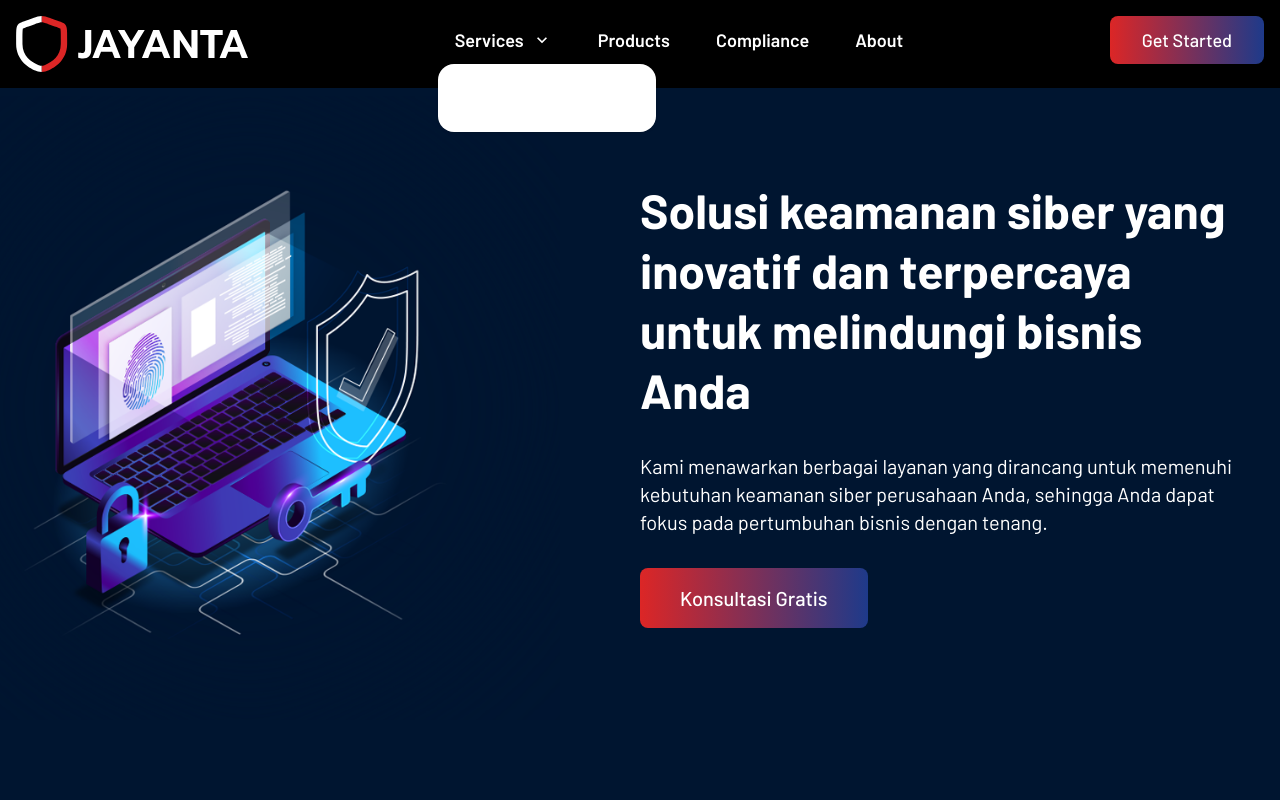
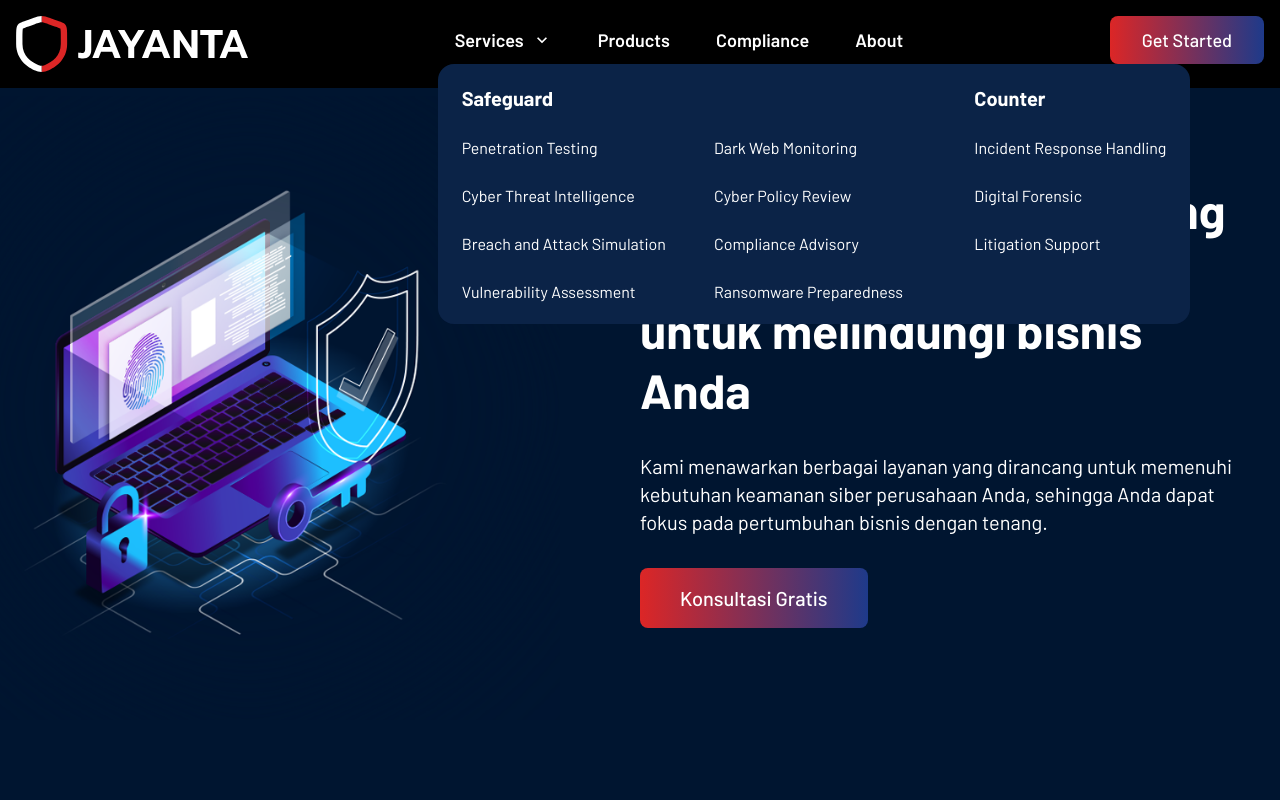
Before and after one commit to amazeworx/jayanta-nextjs, a Next.js app: page / in a window 1280 px wide. Both pictures are taken after a click on the label "Services". Shown: the top 800 px of the page. Built offline with nearby package versions, Linux system fonts and the light colour scheme.

Commit message:
add mega menu

```diff
--- a/app/footer.js
+++ b/app/footer.js
@@ -22,7 +22,7 @@ export default function Footer() {
                 target='_blank'
                 className='inline-block text-white bg-gradient-to-r from-red-600 to-blue-900 hover:from-red-600 hover:to-blue-500 focus:ring-4 focus:ring-indigo-700 font-medium rounded-lg text-xl px-10 py-4 mr-2 mb-2 focus:outline-none transition duration-300'
               >
-                Let's Discuss
+                Let&lsquo;s Discuss
               </a>
             </div>
             <div className='mt-32 lg:mt-28 2xl:mt-40 text-center lg:text-left'>
--- a/app/navbar.js
+++ b/app/navbar.js
@@ -31,9 +31,12 @@ export default function Header() {
           </label>
           <div
             tabIndex={0}
-            className='dropdown-content menu p-2 shadow bg-base-100 rounded-box w-auto'
+            className='dropdown-content menu p-2 bg-[#0B2347] rounded-box w-auto'
           >
-            <ul>
+            <div className='flex gap-x-6 w-auto'>
+              <div className=''>
+                <label className='block px-4 py-3 font-bold'>Safeguard</label>
+                <ul className='columns-2 text-base'>
                   <li>
                     <a
                       href='/services/penetration-testing'
@@ -42,7 +45,94 @@ export default function Header() {
                       Penetration Testing
                     </a>
                   </li>
+                  <li>
+                    <a
+                      href='/services/penetration-testing'
+                      className='whitespace-nowrap'
+                    >
+                      Cyber Threat Intelligence
+                    </a>
+                  </li>
+                  <li>
+                    <a
+                      href='/services/penetration-testing'
+                      className='whitespace-nowrap'
+                    >
+                      Breach and Attack Simulation
+                    </a>
+                  </li>
+                  <li>
+                    <a
+                      href='/services/penetration-testing'
+                      className='whitespace-nowrap'
+                    >
+                      Vulnerability Assessment
+                    </a>
+                  </li>
+                  <li>
+                    <a
+                      href='/services/penetration-testing'
+                      className='whitespace-nowrap'
+                    >
+                      Dark Web Monitoring
+                    </a>
+                  </li>
+                  <li>
+                    <a
+                      href='/services/penetration-testing'
+                      className='whitespace-nowrap'
+                    >
+                      Cyber Policy Review
+                    </a>
+                  </li>
+                  <li>
+                    <a
+                      href='/services/penetration-testing'
+                      className='whitespace-nowrap'
+                    >
+                      Compliance Advisory
+                    </a>
+                  </li>
+                  <li>
+                    <a
+                      href='/services/penetration-testing'
+                      className='whitespace-nowrap'
+                    >
+                      Ransomware Preparedness
+                    </a>
+                  </li>
                 </ul>
+              </div>
+              <div className=''>
+                <label className='block px-4 py-3 font-bold'>Counter</label>
+                <ul className='text-base'>
+                  <li>
+                    <a
+                      href='/services/penetration-testing'
+                      className='whitespace-nowrap'
+                    >
+                      Incident Response Handling
+                    </a>
+                  </li>
+                  <li>
+                    <a
+                      href='/services/penetration-testing'
+                      className='whitespace-nowrap'
+                    >
+                      Digital Forensic
+                    </a>
+                  </li>
+                  <li>
+                    <a
+                      href='/services/penetration-testing'
+                      className='whitespace-nowrap'
+                    >
+                      Litigation Support
+                    </a>
+                  </li>
+                </ul>
+              </div>
+            </div>
           </div>
         </div>
         <a href='#' className='btn btn-ghost text-lg normal-case'>
```
Lines whose indentation alone changed are shown as unchanged.
